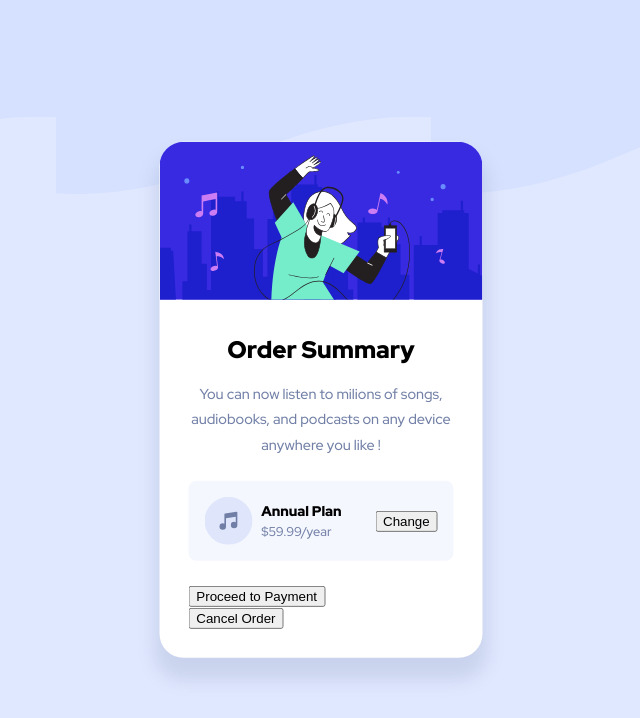
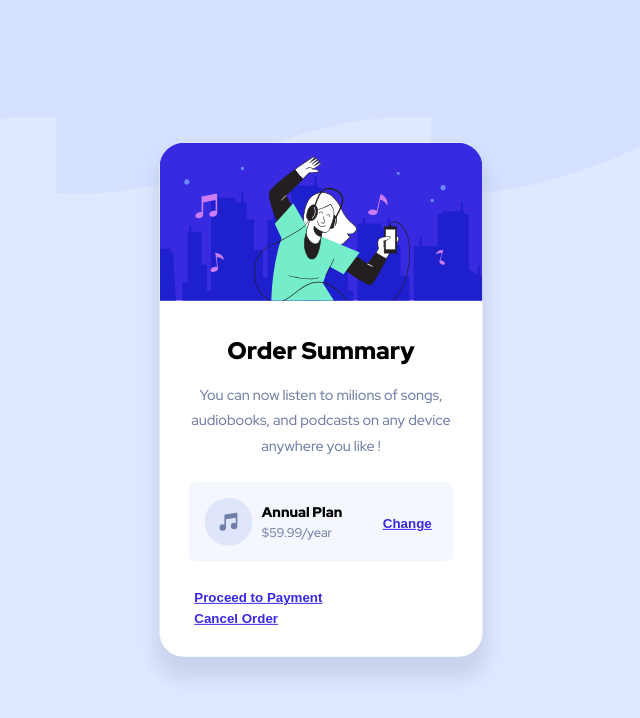
Before and after one commit to tonytangdev/fm-order-summary, a Next.js app: page / in a window 1280 px wide. Shown: the top 718 px of the page, without its empty margins (319-959 px from the left). Built offline with nearby package versions, Linux system fonts and the light colour scheme.

Commit message:
style : button link

```diff
--- a/components/Button.tsx
+++ b/components/Button.tsx
@@ -1,15 +1,18 @@
 import * as React from 'react'
+import styles from '../styles/Button.module.css'
 
 interface IButtonProps {
-    title: string
+    title: string,
+    isLink: boolean
 }
 
 const Button: React.FunctionComponent<IButtonProps> = ({
-    title
+    title,
+    isLink
 }) => {
     return (
         <>
-            <button>{title}</button>
+            <button className={styles.link}>{title}</button>
         </>
     )
 }
--- a/components/Item.tsx
+++ b/components/Item.tsx
@@ -19,7 +19,7 @@ const Item: React.FunctionComponent<IItemProps> = (props) => {
                 </span>
             </div>
             <div className={styles.buttonContainer}>
-                <Button title="Change" />
+                <Button title="Change" isLink />
             </div>
         </div>
     )
--- /dev/null
+++ b/styles/Button.module.css
@@ -0,0 +1,12 @@
+.link {
+    background-color: transparent;
+    border: none;
+    cursor: pointer;
+    text-decoration: underline;
+    color: hsl(245, 75%, 52%);
+    font-weight: 700;
+}
+
+.link:active {
+    opacity: 0.5;
+}
```
